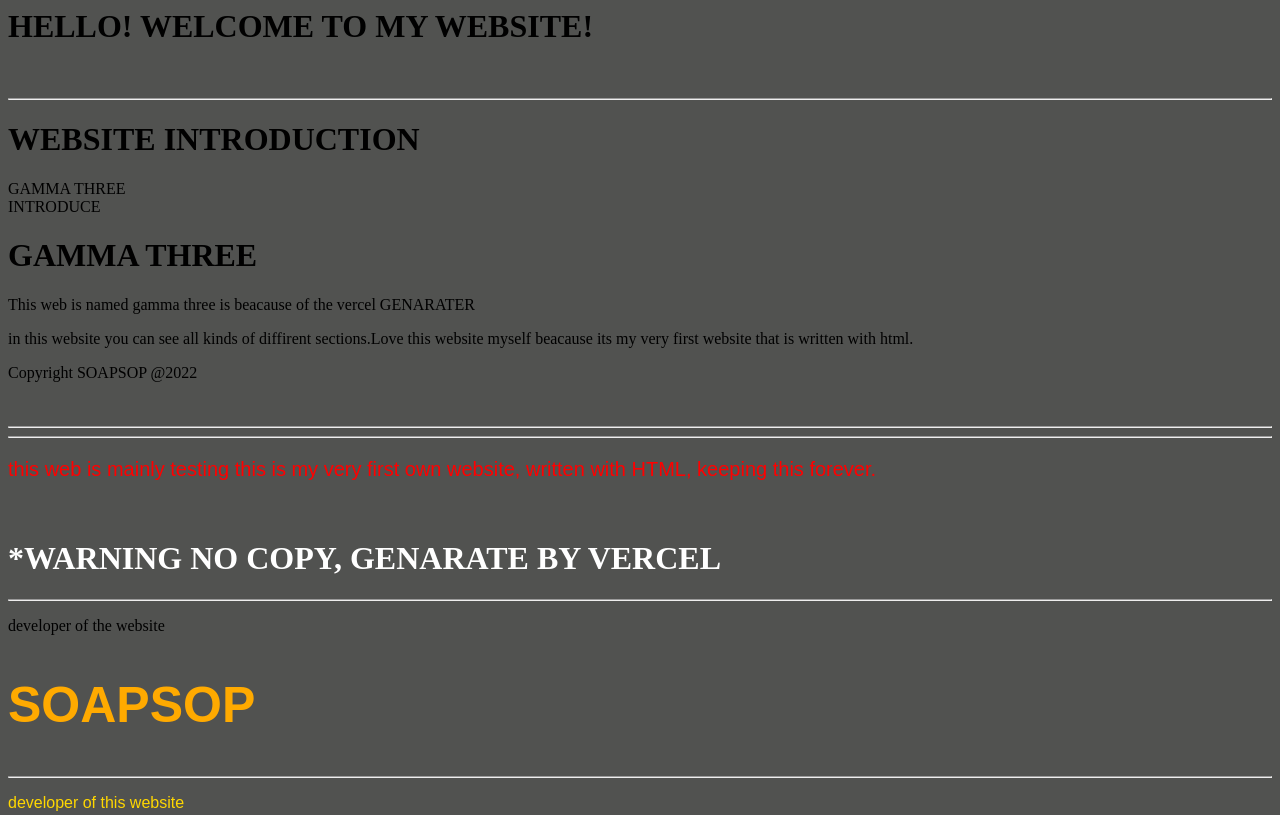
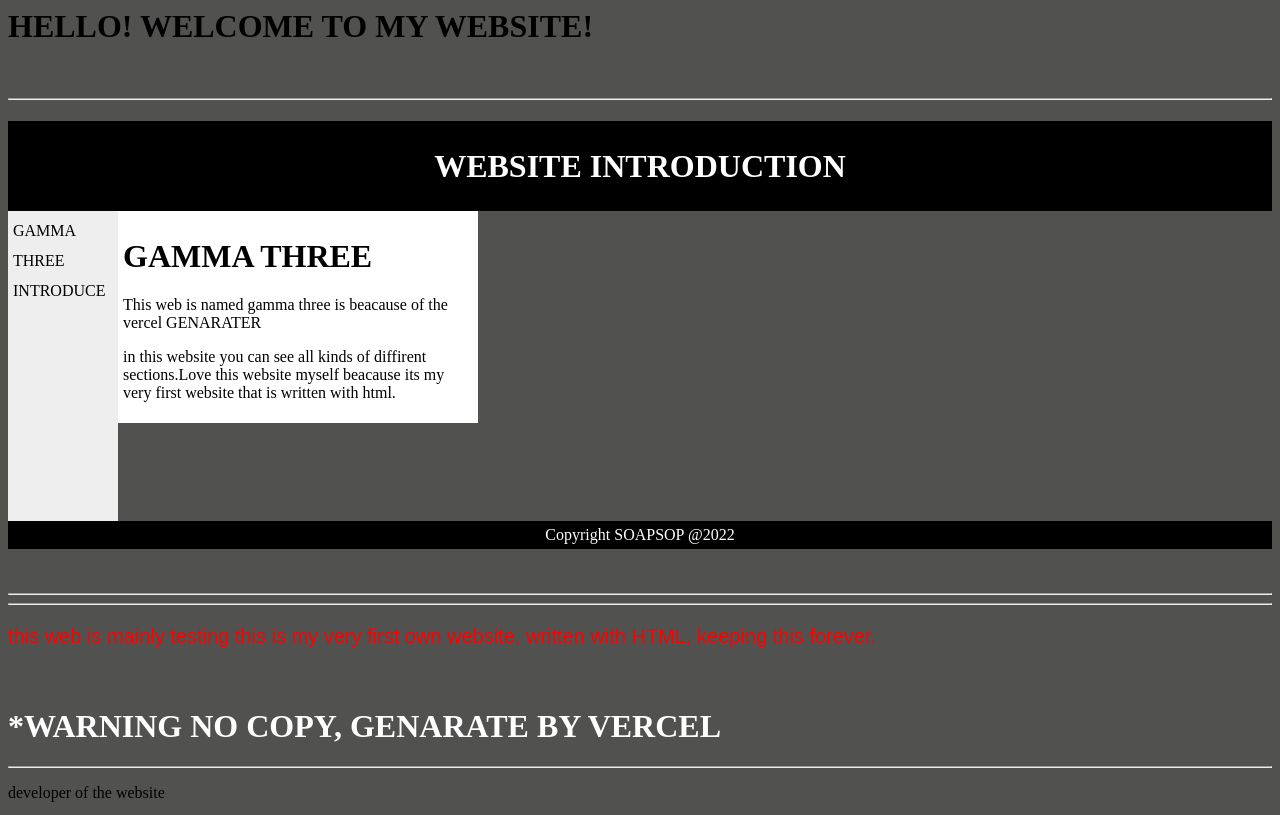
Before and after one commit to SoapSop/web, a plain HTML site: page index.html in a window 1280 px wide. Shown: the top 815 px of the page. Drawn offline with Linux system fonts and the light colour scheme; files that its build step writes are made by us from their sources; files whose address does not match are found by name.

Commit message:
Add files via upload

```diff
--- a/index.html
+++ b/index.html
@@ -15,6 +15,7 @@
     </p>
 <h2 style="background-color: darkkhaki;">
 </h2>
+<link rel="stylesheet" href="/Users/soapsop/Desktop/cl.css">
 <body>
     <div id="header"><h1>WEBSITE INTRODUCTION</h1></div>
     <div id="nav">GAMMA THREE<br>
@@ -25,13 +26,15 @@
 <div id="footer">Copyright SOAPSOP @2022</div>
 
 </body>
+
 <br>
 <br>
 <hr>
 <hr>
 <p style="font-family:arial;color:rgb(255, 0, 0);font-size:20px">this web is mainly testing
     this is my very first own website, written with HTML, keeping this forever.
-</p><br>
+</p>
+<br>
 <h1 style="color: rgb(255, 255, 255);">*WARNING NO COPY, GENARATE BY VERCEL</h1>
 
 <hr>
```
